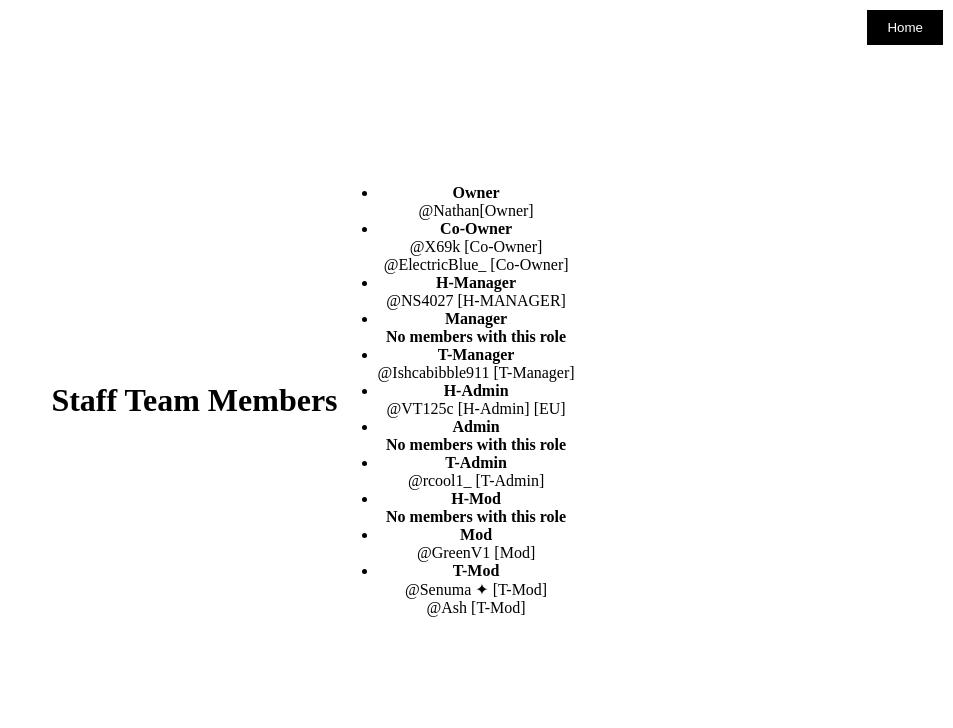
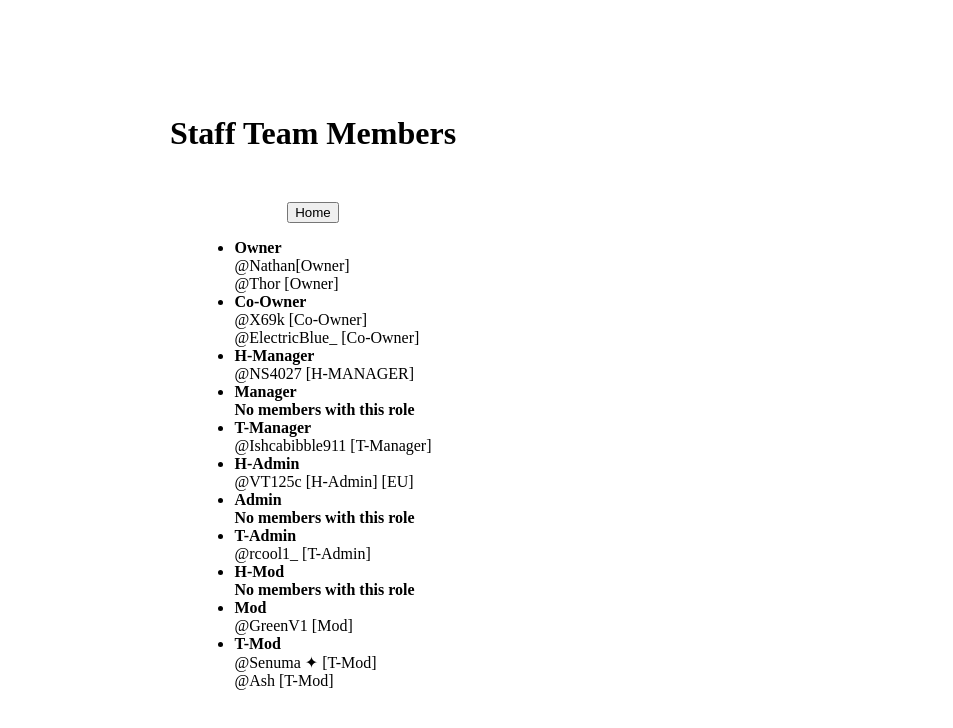
Before and after one commit to SkyblockIsLife/skyblockislife.github.io, a plain HTML site: page Tabs/StaffTeam.html in a window 1280 px wide. Shown: the whole page, without its empty margins (327-1280 px from the left). Drawn offline with Linux system fonts and the light colour scheme.

Commit message:
Maybe this will be it

```diff
--- a/Tabs/StaffTeam.html
+++ b/Tabs/StaffTeam.html
@@ -6,26 +6,18 @@
     <style>
         body {
             display: flex;
+            flex-direction: column;
+            align-items: center;
             justify-content: center;
-            text-align: center;
-            align-items: center;
             height: 100vh;
             margin: 0;
         }
 
-        .home-button {
-            position: absolute;
-            top: 10px;
-            right: 10px;
-            background-color: black;
-            color: white;
-            padding: 10px 20px;
-            border: none;
-            cursor: pointer;
+        h1 {
+            margin-bottom: 50px;
         }
 
-        ui {
-            display: inline-block;
+        ul {
             text-align: left;
         }
     </style>
@@ -40,6 +32,7 @@
             <br>
             @Nathan[Owner]
             <br>
+            @Thor [Owner]
         </li>
         <li>
             <strong>Co-Owner</strong>
--- a/styles (index).css
+++ b/styles (index).css
@@ -29,6 +29,7 @@ body {
     margin-left: 10px;
     cursor: pointer;
     font-weight: bold;
+    margin-top: 100px;
   }
 
   .nav-button:hover {
@@ -41,7 +42,6 @@ body {
     padding: 10px 20px; /* Less padding */
     border: none;
     cursor: pointer;
-    margin-top: 250px;
   }
 
   .button:hover {
```
